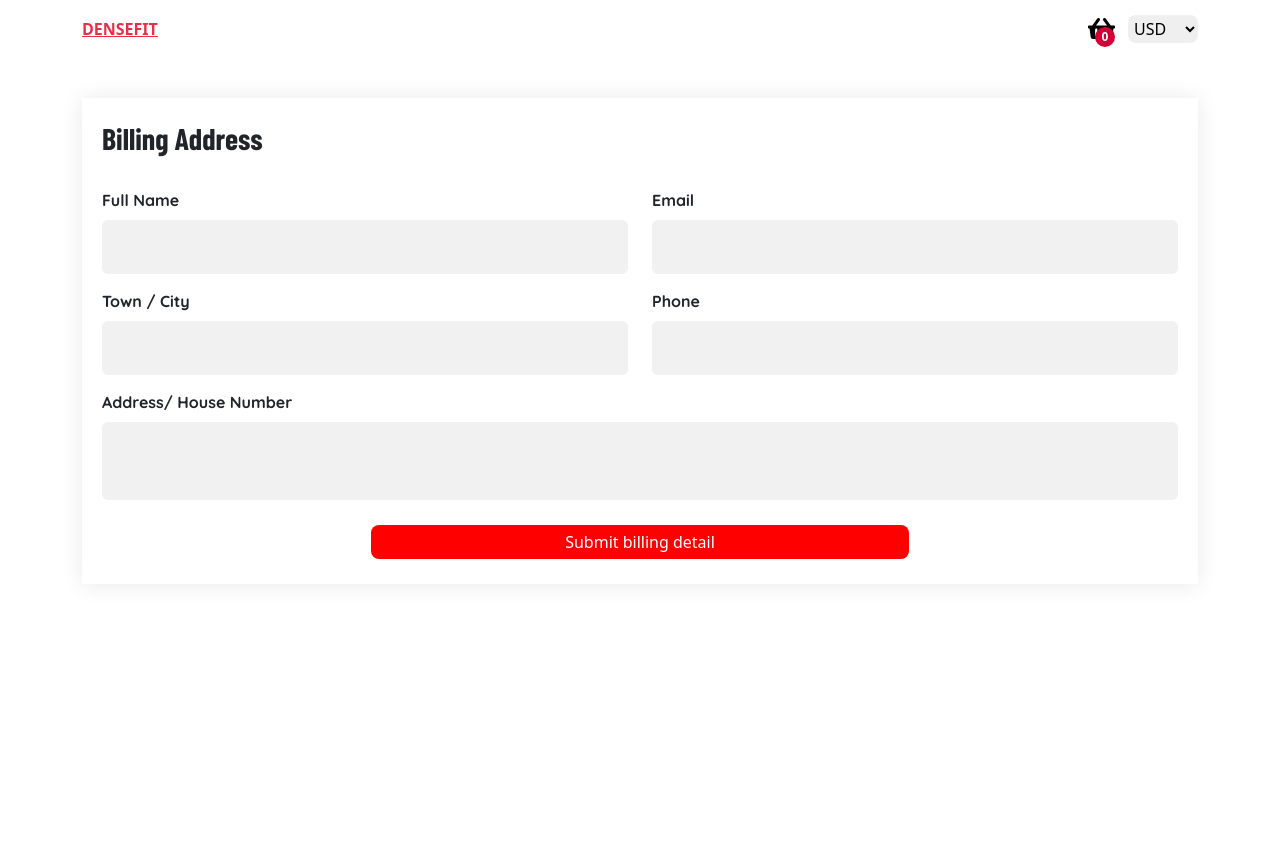
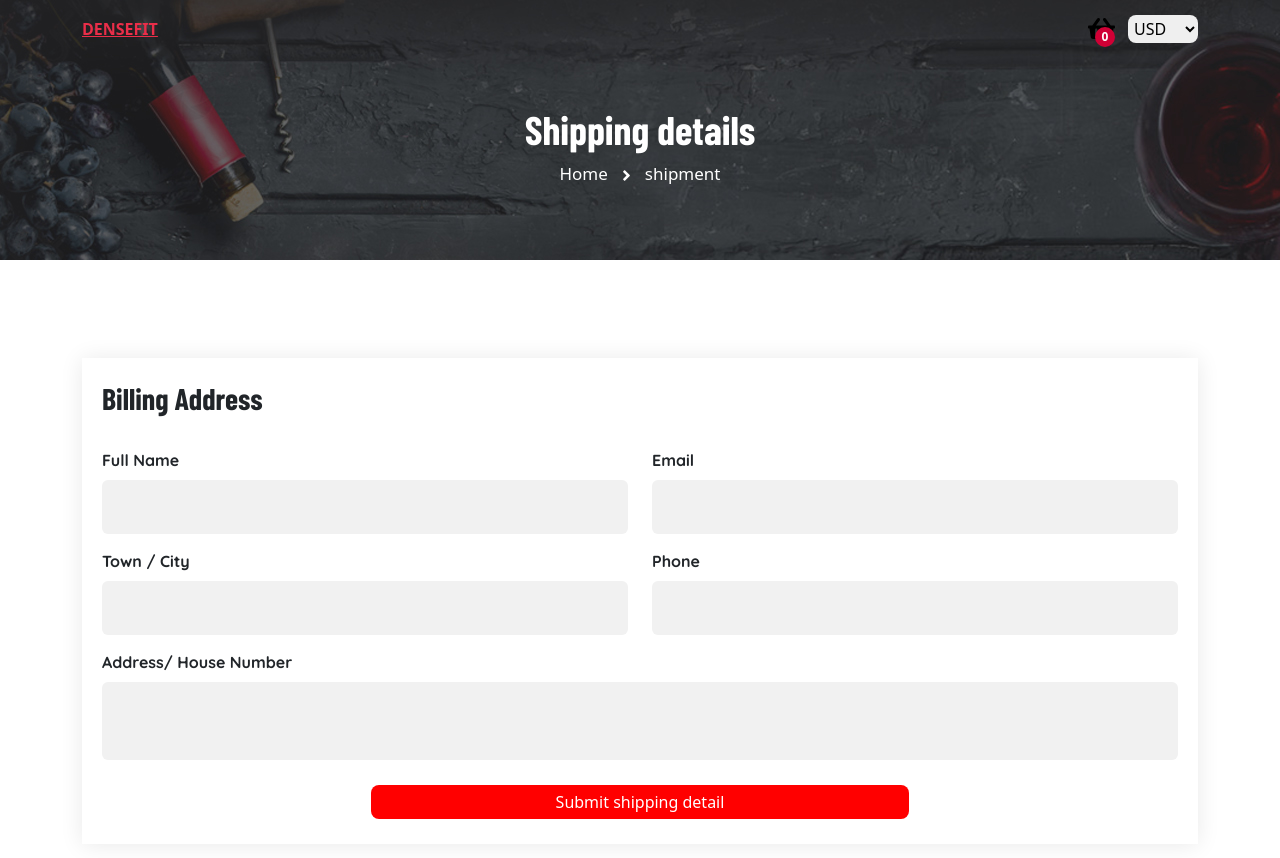
Before and after one commit to webdevswebsite/Densefit_react_app, a React (Create React App) app: page /shipment in a window 1280 px wide. Shown: the top 858 px of the page. Before the commit the page ends 800 px from the top, so only its background shows below. Built offline with nearby package versions, Linux system fonts and the light colour scheme; a web font is replaced by a local one.

Commit message:
add header to shiptment

```diff
--- a/src/components/BillingDetais.js
+++ b/src/components/BillingDetais.js
@@ -1,5 +1,6 @@
 import React, {useState} from "react";
 import { useNavigate } from "react-router-dom";
+import SubpageBanner from "./SubpageBanner";
 
 function BillingDetais() {
 
@@ -17,6 +18,8 @@ function BillingDetais() {
 
     return (
         <>
+          {/* <SubpageBanner name="Terms & Conditions" indexpage="Home" indexvisit="/" activepage="T & C" /> */}
+
             <div className="biling-details">
                 <h2> Billing Address </h2>
                 <form action="" onSubmit={handleSubmit}>
@@ -66,7 +69,7 @@ function BillingDetais() {
 
                         </div>
                     </div>
-                    <button type="submit" className='btn w-50 billingbtn' style={{ padding: '5px', borderRadius: '8px', border: 'none', background: 'red', color: '#fff', maxWidth: 'content' }}>Submit billing detail</button>
+                    <button type="submit" className='btn w-50 billingbtn' style={{ padding: '5px', borderRadius: '8px', border: 'none', background: 'red', color: '#fff', maxWidth: 'content' }}>Submit shipping detail</button>
                 </form>
             </div>
         </>
--- a/src/components/ShipmentDetails.js
+++ b/src/components/ShipmentDetails.js
@@ -1,14 +1,17 @@
 import React from "react";
 import BillingDetais from "./BillingDetais";
+import SubpageBanner from "./SubpageBanner";
 
 function ShipmentDetails() {
   return (
     <>
+      <SubpageBanner name="Shipping details" indexpage="Home" indexvisit="/" activepage="shipment" />
+
       <div className="checkout-body-div my-5" >
         <div className="container">
           <div className="row">
             <div className="col-lg-12" style={{ magingTop: '50px' }}>
-              <div className="left-checkout" style={{marginTop:'50px'}}>
+              <div className="left-checkout" style={{ marginTop: '50px' }}>
                 <BillingDetais />
                 {/* <Paymentmethod/> */}
               </div>
```
